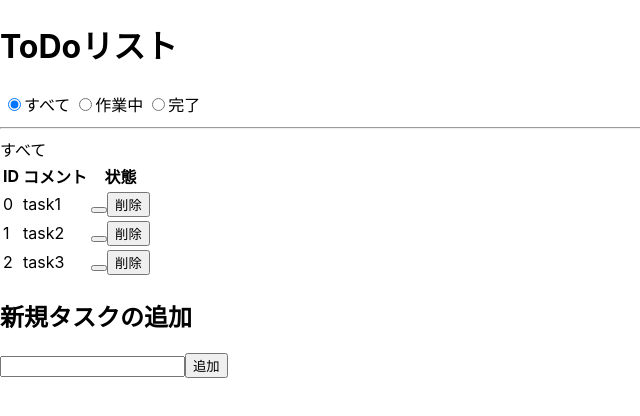
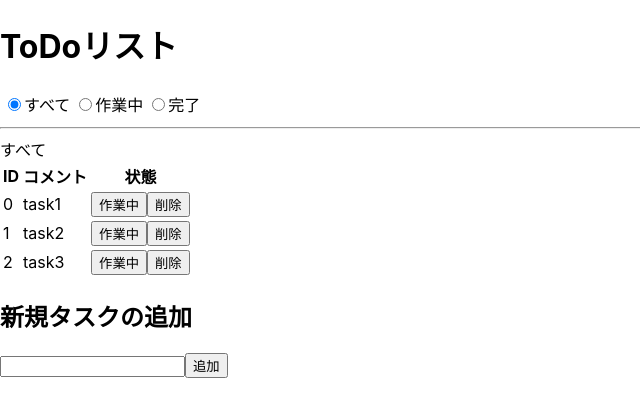
Before and after one commit to tyasu106/todo-app, a React (Create React App) app: page / in a window 1280 px wide. Shown: the top 416 px of the page, without its empty margins (0-640 px from the left). Built offline with nearby package versions, Linux system fonts and the light colour scheme.

Commit message:
作業中/完了のクリックイベント実装前

```diff
--- a/src/App.js
+++ b/src/App.js
@@ -5,22 +5,23 @@ import { useState } from "react";
 
 function App() {
   const [tab, setTab] = useState("all");
+  const [btnState, setBtnState] = useState(false);
   const initialState = [
     {
       task: "task1",
-      state: false,
+      state: btnState,
     },
     {
       task: "task2",
-      state: false,
+      state: btnState,
     },
     {
       task: "task3",
-      state: false,
+      state: btnState,
     },
   ];
   const [todos, setTodo] = useState(initialState);
-  const [task, setTask] = useState("")
+  const [task, setTask] = useState("");
 
   // テキスト
   const onChangeInputTodo = (e) => {
@@ -31,7 +32,7 @@ function App() {
   const onClickAdd = (event) => {
     event.preventDefault();
     if (task === "") return;
-    setTodo(todos =>  [...todos, { task, state: false}]);
+    setTodo((todos) => [...todos, { task, state: false }]);
     setTask("");
   };
 
@@ -40,6 +41,14 @@ function App() {
     const newTodos = [...todos];
     newTodos.splice(index, 1);
     setTodo(newTodos);
+  };
+
+  const onChangeState = (index) => {
+    if (todos[index].state === false) {
+      setBtnState(true);
+    } else {
+      setBtnState(false);
+    }
   };
 
   // ラジオボタン実装
@@ -115,7 +124,9 @@ function App() {
                 <td>{index}</td>
                 <td>{todos[index].task}</td>
                 <td>
-                  <button>{todos[index].state}</button>
+                  <button onClick={() => onChangeState(index)}>
+                    {todos[index].state ? "完了" : "作業中"}
+                  </button>
                   <button onClick={() => onClickDelete(index)}>削除</button>
                 </td>
               </tr>
```
Also changed, not shown: 2 other files (tests, documents, lock files or other folders).
